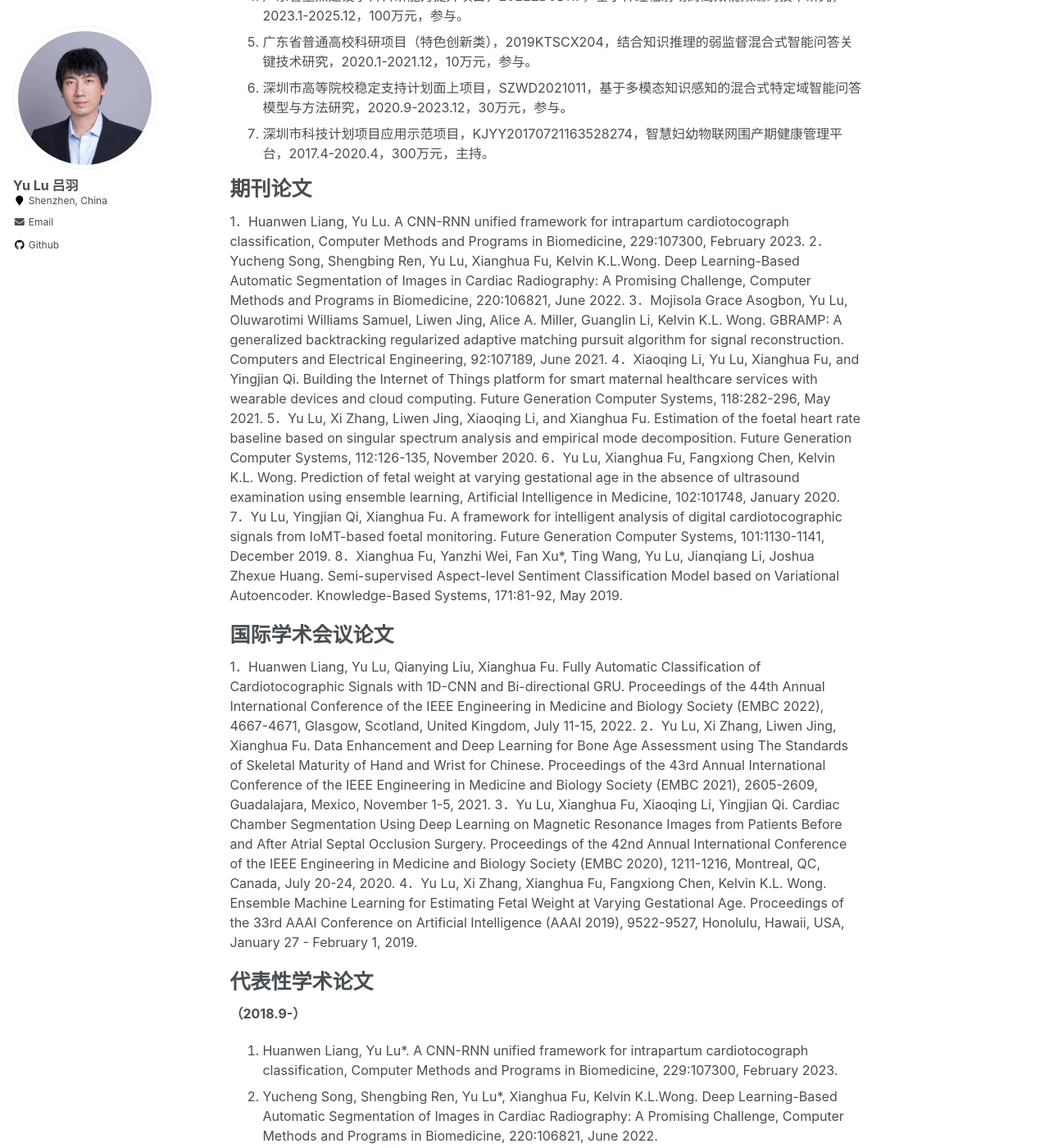
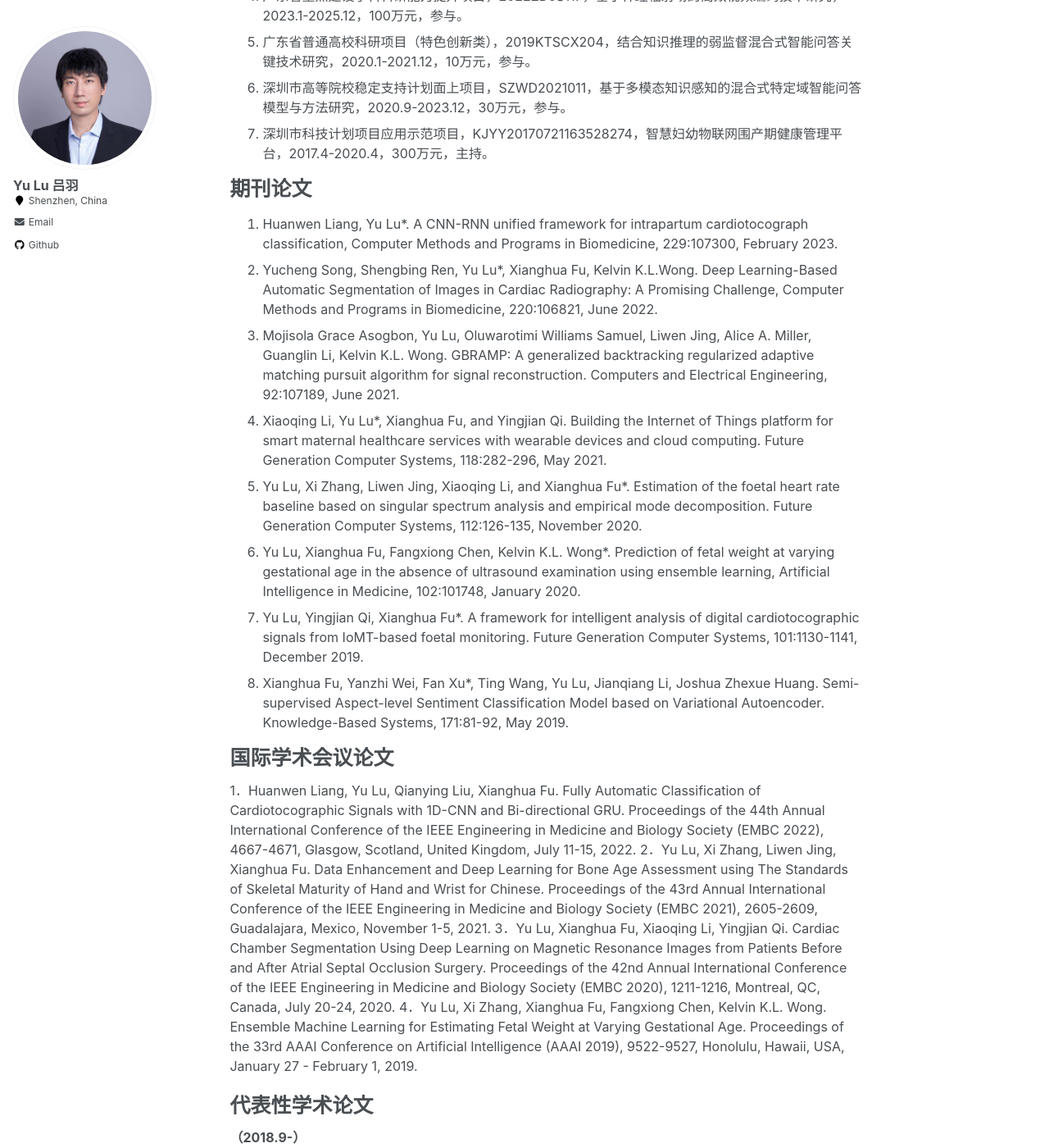
Before and after one commit to YukariUmezawa/lvyu.github.io, a Jekyll site: the page built from _pages/about.md, in a window 1280 px wide and 1400 px high, scrolled down 744 px. Shown: the whole window at 82% size. Built offline with Jekyll 4.4.1, drawn with Linux system fonts in a browser that asks for light colours.

Commit message:
Update about.md

```diff
--- a/_pages/about.md
+++ b/_pages/about.md
@@ -38,14 +38,14 @@ Yu Lu吕羽
 
 期刊论文
 ======
-1．Huanwen Liang, Yu Lu*. A CNN-RNN unified framework for intrapartum cardiotocograph classification, Computer Methods and Programs in Biomedicine, 229:107300, February 2023.
-2．Yucheng Song, Shengbing Ren, Yu Lu*, Xianghua Fu, Kelvin K.L.Wong. Deep Learning-Based Automatic Segmentation of Images in Cardiac Radiography: A Promising Challenge, Computer Methods and Programs in Biomedicine, 220:106821, June 2022.
-3．Mojisola Grace Asogbon, Yu Lu*, Oluwarotimi Williams Samuel, Liwen Jing, Alice A. Miller, Guanglin Li, Kelvin K.L. Wong*. GBRAMP: A generalized backtracking regularized adaptive matching pursuit algorithm for signal reconstruction. Computers and Electrical Engineering, 92:107189, June 2021.
-4．Xiaoqing Li, Yu Lu*, Xianghua Fu, and Yingjian Qi. Building the Internet of Things platform for smart maternal healthcare services with wearable devices and cloud computing. Future Generation Computer Systems, 118:282-296, May 2021.
-5．Yu Lu, Xi Zhang, Liwen Jing, Xiaoqing Li, and Xianghua Fu*. Estimation of the foetal heart rate baseline based on singular spectrum analysis and empirical mode decomposition. Future Generation Computer Systems, 112:126-135, November 2020.
-6．Yu Lu, Xianghua Fu, Fangxiong Chen, Kelvin K.L. Wong*. Prediction of fetal weight at varying gestational age in the absence of ultrasound examination using ensemble learning, Artificial Intelligence in Medicine, 102:101748, January 2020.
-7．Yu Lu, Yingjian Qi, Xianghua Fu*. A framework for intelligent analysis of digital cardiotocographic signals from IoMT-based foetal monitoring. Future Generation Computer Systems, 101:1130-1141, December 2019.
-8．Xianghua Fu, Yanzhi Wei, Fan Xu*, Ting Wang, Yu Lu, Jianqiang Li, Joshua Zhexue Huang. Semi-supervised Aspect-level Sentiment Classification Model based on Variational Autoencoder. Knowledge-Based Systems, 171:81-92, May 2019.
+1. Huanwen Liang, Yu Lu*. A CNN-RNN unified framework for intrapartum cardiotocograph classification, Computer Methods and Programs in Biomedicine, 229:107300, February 2023.
+2. Yucheng Song, Shengbing Ren, Yu Lu*, Xianghua Fu, Kelvin K.L.Wong. Deep Learning-Based Automatic Segmentation of Images in Cardiac Radiography: A Promising Challenge, Computer Methods and Programs in Biomedicine, 220:106821, June 2022.
+3. Mojisola Grace Asogbon, Yu Lu*, Oluwarotimi Williams Samuel, Liwen Jing, Alice A. Miller, Guanglin Li, Kelvin K.L. Wong*. GBRAMP: A generalized backtracking regularized adaptive matching pursuit algorithm for signal reconstruction. Computers and Electrical Engineering, 92:107189, June 2021.
+4. Xiaoqing Li, Yu Lu*, Xianghua Fu, and Yingjian Qi. Building the Internet of Things platform for smart maternal healthcare services with wearable devices and cloud computing. Future Generation Computer Systems, 118:282-296, May 2021.
+5. Yu Lu, Xi Zhang, Liwen Jing, Xiaoqing Li, and Xianghua Fu*. Estimation of the foetal heart rate baseline based on singular spectrum analysis and empirical mode decomposition. Future Generation Computer Systems, 112:126-135, November 2020.
+6. Yu Lu, Xianghua Fu, Fangxiong Chen, Kelvin K.L. Wong*. Prediction of fetal weight at varying gestational age in the absence of ultrasound examination using ensemble learning, Artificial Intelligence in Medicine, 102:101748, January 2020.
+7. Yu Lu, Yingjian Qi, Xianghua Fu*. A framework for intelligent analysis of digital cardiotocographic signals from IoMT-based foetal monitoring. Future Generation Computer Systems, 101:1130-1141, December 2019.
+8. Xianghua Fu, Yanzhi Wei, Fan Xu*, Ting Wang, Yu Lu, Jianqiang Li, Joshua Zhexue Huang. Semi-supervised Aspect-level Sentiment Classification Model based on Variational Autoencoder. Knowledge-Based Systems, 171:81-92, May 2019.
 
 
 国际学术会议论文
```
